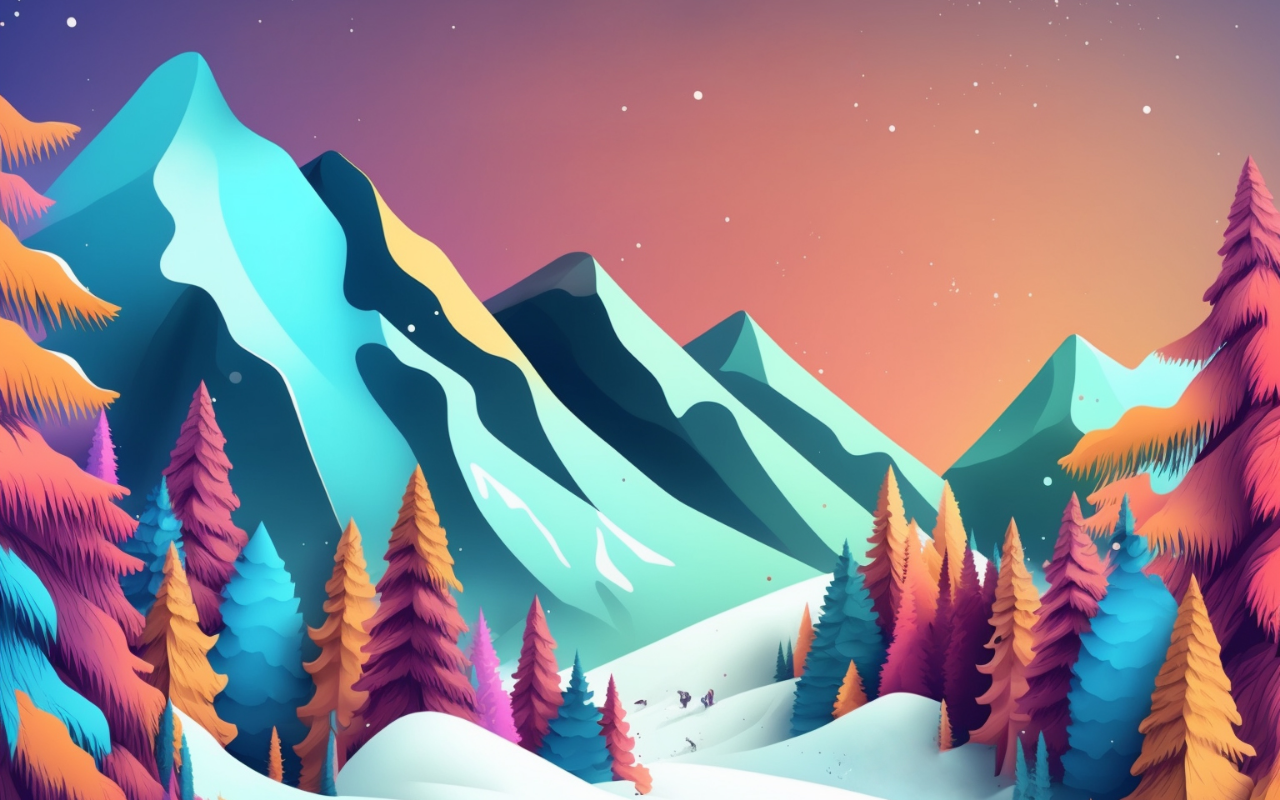
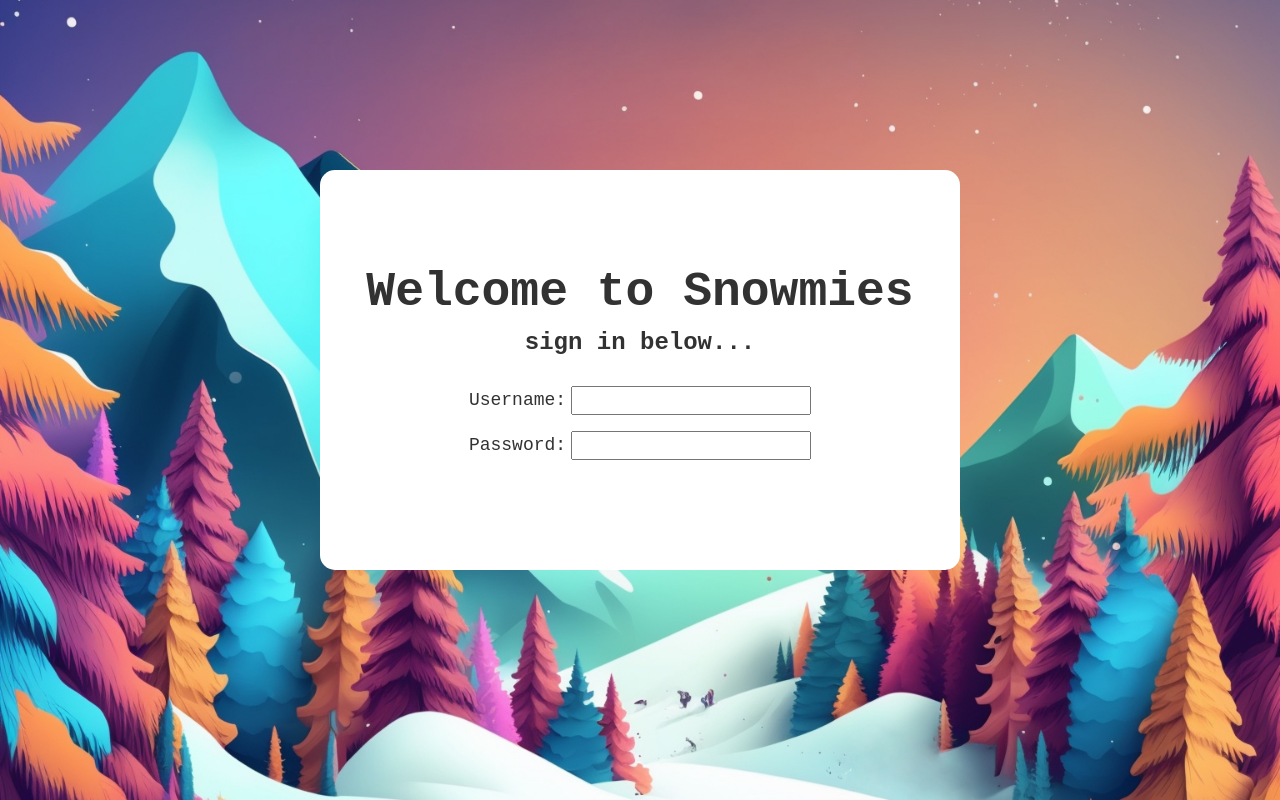
Before and after one commit to felipeaocampo/snowmies, a React app: page / in a window 1280 px wide. Built offline with nearby package versions, Linux system fonts and the light colour scheme; a web font is replaced by a local one.

Commit message:
added sign-in component and logo

```diff
--- a/client/components/App.css
+++ b/client/components/App.css
@@ -11,12 +11,14 @@ html {
 
 :root {
   --body-text: #323232;
-  --theme-font: monospace;
-  /* CHANGE ABOVE FOR FONT THAT MATCHES THE SNOWMIES LOGO FONT! */
+  --theme-font: 'Strait', monospace;
+  /* OTHER FONT OPTION? MAYBE FOR REGULAR TEXT */
+  /* --body-font: 'Inter', sans-serif; */
+  --content-bg-color: #fff;
 }
 
 body {
-  font-family: sans-serif;
+  font-family: var(--theme-font);
   font-size: 1.6rem;
   color: var(--body-text);
 }
--- a/client/components/App.js
+++ b/client/components/App.js
@@ -1,12 +1,25 @@
-import React from 'react';
-import BodyContainer from '../containers/bodyContainer';
+import React, { useState } from 'react';
+import BodyContainer from './containers/bodyContainer';
+import ContentContainer from './containers/ContentContainer';
+import Login from './login/Login';
 
 import './App.css';
 
 const App = () => {
+  const [showPic, setShowPic] = useState(true);
+
+  const toggleHandler = () => {
+    // console.log(`click`);
+    setShowPic(!showPic);
+  };
+
   return (
     <div>
-      <BodyContainer />
+      <BodyContainer>
+        <ContentContainer togglePic={toggleHandler}>
+          <Login showPic={showPic} />
+        </ContentContainer>
+      </BodyContainer>
     </div>
   );
 };
--- /dev/null
+++ b/client/components/Login/Login.css
@@ -0,0 +1,10 @@
+.login {
+  display: flex;
+  flex-direction: column;
+  align-items: center;
+  justify-content: center;
+}
+
+.logo-login {
+  /* transform: translateY(-1rem); */
+}
--- /dev/null
+++ b/client/components/Login/Login.js
@@ -0,0 +1,17 @@
+import React from 'react';
+
+import Logo from '../UX/Logo';
+import SignInForm from './SignInForm';
+
+import './Login.css';
+
+const Login = ({ showPic }) => {
+  return (
+    <section className="login">
+      {/* {showPic ? <Logo styles={`logo logo-login`} /> : <SignInForm />} */}
+      <SignInForm />
+    </section>
+  );
+};
+
+export default Login;
--- /dev/null
+++ b/client/components/Login/SignInForm.css
@@ -0,0 +1,33 @@
+.sign-in-form__header1 {
+  font-size: 4.8rem;
+  margin-bottom: 1rem;
+}
+
+.sign-in-form__header2 {
+  font-size: 2.4rem;
+  margin-bottom: 3rem;
+}
+
+.sign-in-form {
+  font-size: 1.8rem;
+}
+
+.form-item-container {
+  display: flex;
+  align-items: center;
+  justify-content: end;
+  gap: 0.5rem;
+  margin-bottom: 1.6rem;
+}
+
+.username-label,
+.password-label {
+  display: inline-block;
+  width: max-content;
+}
+
+.username-input,
+.password-input {
+  font-size: 1.8rem;
+  padding: 2px;
+}
--- /dev/null
+++ b/client/components/Login/SignInForm.js
@@ -0,0 +1,28 @@
+import React from 'react';
+
+import './SignInForm.css';
+
+const SignInForm = () => {
+  return (
+    <>
+      <h2 className="sign-in-form__header1">Welcome to Snowmies</h2>
+      <h3 className="sign-in-form__header2">sign in below...</h3>
+      <form className="sign-in-form" action="/users" method="POST">
+        <div className="form-item-container">
+          <label htmlFor="username" className="username-label">
+            Username:
+          </label>
+          <input type="text" className="username-input" />
+        </div>
+        <div className="form-item-container">
+          <label htmlFor="password" className="password-label">
+            Password:
+          </label>
+          <input type="password" className="password-input" />
+        </div>
+      </form>
+    </>
+  );
+};
+
+export default SignInForm;
--- /dev/null
+++ b/client/components/UX/Logo.js
@@ -0,0 +1,13 @@
+import React from 'react';
+
+import logo from '../../assets/imgs/snowmies-logo.png';
+
+const Logo = ({ styles }) => {
+  return (
+    <>
+      <img className={styles} src={logo} />
+    </>
+  );
+};
+
+export default Logo;
--- /dev/null
+++ b/client/components/containers/BodyContainer.css
@@ -0,0 +1,7 @@
+.body-container {
+  width: 100vw;
+  height: 100vh;
+  display: flex;
+  align-items: center;
+  justify-content: center;
+}
--- a/client/containers/BodyContainer.js
+++ b/client/components/containers/BodyContainer.js
@@ -1,9 +1,9 @@
 import React from 'react';
 
 import './BodyContainer.css';
-import snowmiesBg from '../assets/imgs/snowmies-bg.jpg';
+import snowmiesBg from '../../assets/imgs/snowmies-bg.jpg';
 
-const BodyContainer = () => {
+const BodyContainer = ({ children }) => {
   return (
     <div
       className="body-container"
@@ -12,7 +12,9 @@ const BodyContainer = () => {
         backgroundSize: `cover`,
         backgroundPosition: `center`,
       }}
-    />
+    >
+      {children}
+    </div>
   );
 };
 
--- /dev/null
+++ b/client/components/containers/ContentContainer.css
@@ -0,0 +1,14 @@
+.content-container {
+  background-color: var(--content-bg-color);
+  width: 50%;
+  height: 50%;
+  transform: translateY(-3rem);
+  border-radius: 15px;
+  display: flex;
+  align-items: center;
+  justify-content: center;
+}
+
+.logo {
+  width: 30rem;
+}
--- /dev/null
+++ b/client/components/containers/ContentContainer.js
@@ -0,0 +1,13 @@
+import React from 'react';
+
+import './ContentContainer.css';
+
+const ContentContainer = ({ children, togglePic }) => {
+  return (
+    <main className="content-container" onClick={togglePic}>
+      {children}
+    </main>
+  );
+};
+
+export default ContentContainer;
--- a/client/containers/BodyContainer.css
+++ /dev/null
@@ -1,4 +0,0 @@
-.body-container {
-  width: 100vw;
-  height: 100vh;
-}
--- a/index.html
+++ b/index.html
@@ -4,7 +4,20 @@
     <meta charset="UTF-8" />
     <meta http-equiv="X-UA-Compatible" content="IE=edge" />
     <meta name="viewport" content="width=device-width, initial-scale=1.0" />
-    <title>TESTTEST</title>
+    <link rel="preconnect" href="https://fonts.googleapis.com" />
+    <link rel="preconnect" href="https://fonts.gstatic.com" crossorigin />
+    <link
+      href="https://fonts.googleapis.com/css2?family=Inter:wght@300;400;500;700&display=swap"
+      rel="stylesheet"
+    />
+    <link rel="preconnect" href="https://fonts.googleapis.com" />
+    <link rel="preconnect" href="https://fonts.gstatic.com" crossorigin />
+    <link
+      href="https://fonts.googleapis.com/css2?family=Strait&display=swap"
+      rel="stylesheet"
+    />
+
+    <title>SNOWMIES</title>
   </head>
   <body>
     <div id="root"></div>
```
Also changed, not shown: dist/index.html (deleted), 4 other files.
